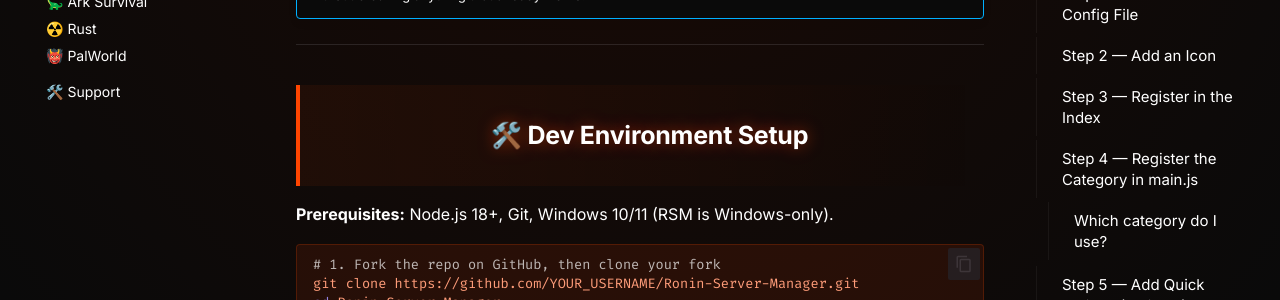
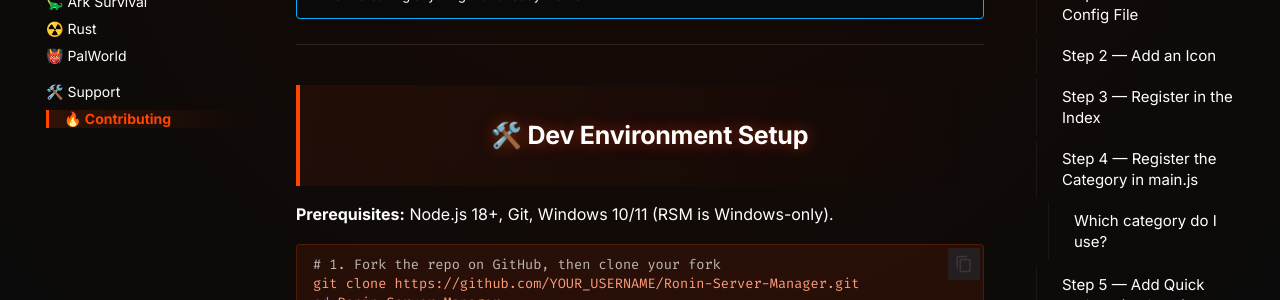
Before and after one commit to PhonicSpider/Ronin-Server-Manager, an MkDocs documentation site: the page built from docs/contributing.md, in a window 1280 px wide. Shown: the part 318-618 px from the top of the page. Built offline with MkDocs 1.6.1 and Material for MkDocs 9.7.7, drawn with Linux system fonts in a browser that asks for light colours; comment, search, counter and statistics services are not loaded.

Commit message:
Add Contributing page to mkdocs nav

```diff
--- a/mkdocs.yml
+++ b/mkdocs.yml
@@ -34,6 +34,7 @@
       - ☢️ Rust: servers/rust.md
       - 👹 PalWorld: servers/palworld.md
   - 🛠️ Support: troubleshooting.md
+  - 🔥 Contributing: contributing.md
 
 markdown_extensions:
   - admonition
```
